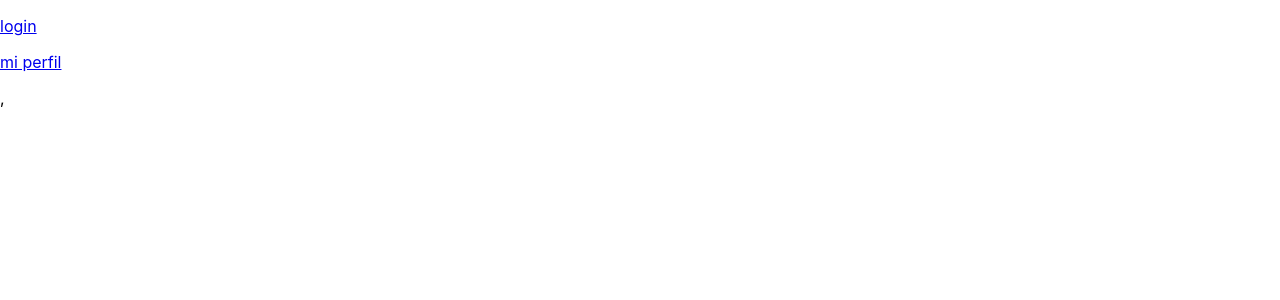
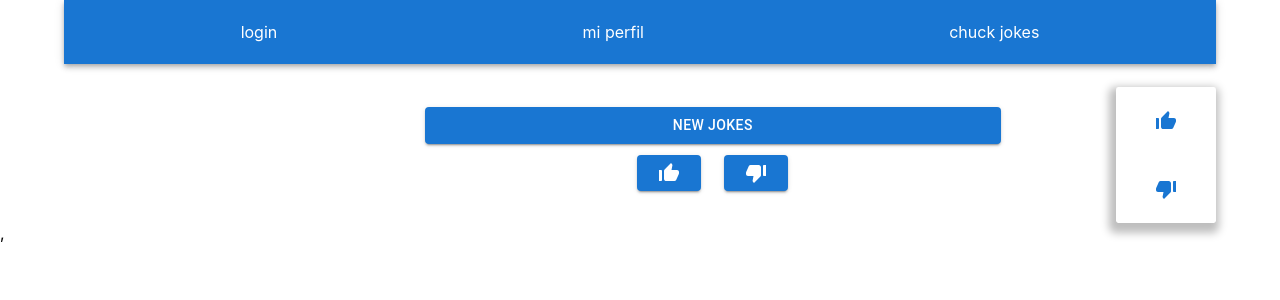
Before and after one commit to LucGarGon/openBootCamp-react-ex7, a React (Create React App) app: page /chuckjokes in a window 1280 px wide. Before the commit this address had no page. Shown: the top 300 px of the page. Built offline with nearby package versions, Linux system fonts and the light colour scheme.

Commit message:
[estilos] preparación estilos

```diff
--- a/package.json
+++ b/package.json
@@ -3,6 +3,10 @@
   "version": "0.1.0",
   "private": true,
   "dependencies": {
+    "@emotion/react": "^11.9.0",
+    "@emotion/styled": "^11.8.1",
+    "@mui/icons-material": "^5.8.2",
+    "@mui/material": "^5.8.2",
     "@testing-library/jest-dom": "^5.16.4",
     "@testing-library/react": "^13.1.1",
     "@testing-library/user-event": "^13.5.0",
--- /dev/null
+++ b/src/components/buttons-actions/button-actions.css
@@ -0,0 +1,11 @@
+.buttons-container {
+ width: 50%;
+ display: flex;
+ justify-content: center;
+ flex-direction: column;
+}
+.buttons-container_child{
+    display: flex;
+    flex-direction: row;
+    justify-content: center;
+}
--- /dev/null
+++ b/src/components/buttons-actions/buttons-actions.jsx
@@ -0,0 +1,24 @@
+import { Button } from '@mui/material';
+import React from 'react';
+import ThumbUpIcon from '@mui/icons-material/ThumbUpAlt';
+import ThumbDownAltIcon from '@mui/icons-material/ThumbDownAlt';
+import './button-actions.css';
+
+const stylesButtons = {
+  margin: '2%',
+};
+const principalButton = {
+  width: '100%',
+  display: 'block',
+};
+export default function ButtonsActions() {
+  return (
+    <div className="buttons-container">
+      <Button style={principalButton} variant="contained">new jokes</Button>
+      <div className="buttons-container_child">
+        <Button style={stylesButtons} variant="contained"><ThumbUpIcon /></Button>
+        <Button style={stylesButtons} variant="contained"><ThumbDownAltIcon /></Button>
+      </div>
+    </div>
+  );
+}
--- /dev/null
+++ b/src/components/container-puntuation/container-puntuacion.style.css
@@ -0,0 +1,15 @@
+.container_puntuation{
+    min-width: 100px;
+    min-height: 100px;
+    background-color: white;
+    box-shadow: -2px 5px 8px 5px rgba(0,0,0,0.26);    ;
+    border-radius: 2%;
+    display: flex;
+    justify-content: center;
+    align-items: center;
+    flex-direction: column;
+    margin-left: 10%;
+}
+.container_puntuation > p {
+    color: blue
+}
--- /dev/null
+++ b/src/components/container-puntuation/container-puntuation.jsx
@@ -0,0 +1,22 @@
+import React from 'react';
+import { Button } from '@mui/material';
+import './container-puntuacion.style.css';
+import ThumbUpIcon from '@mui/icons-material/ThumbUpAlt';
+import ThumbDownAltIcon from '@mui/icons-material/ThumbDownAlt';
+
+export default function ContainerPuntuation() {
+  return (
+    <div className="container_puntuation">
+      <p>
+        <Button>
+          <ThumbUpIcon />
+        </Button>
+      </p>
+      <p>
+        <Button>
+          <ThumbDownAltIcon />
+        </Button>
+      </p>
+    </div>
+  );
+}
--- /dev/null
+++ b/src/pages/chuck-jokes/chuck-jokes.jsx
@@ -0,0 +1,13 @@
+import React from 'react';
+import ButtonsActions from '../../components/buttons-actions/buttons-actions';
+import ContainerPuntuation from '../../components/container-puntuation/container-puntuation';
+import './chuck-jokes.styles.css';
+
+export default function ChuckJokes() {
+  return (
+    <div className="container_jokes">
+      <ButtonsActions />
+      <ContainerPuntuation />
+    </div>
+  );
+}
--- /dev/null
+++ b/src/pages/chuck-jokes/chuck-jokes.styles.css
@@ -0,0 +1,8 @@
+.container_jokes{
+    display: flex;
+    width: 100%;
+    justify-content: flex-end;
+}
+.container_puntuation-father{
+    margin-left: auto;
+}
--- /dev/null
+++ b/src/pages/home/homePageStyles.css
@@ -0,0 +1,4 @@
+a {
+    color: white;
+    text-decoration: none;
+}
--- a/src/pages/home/homepage-router.jsx
+++ b/src/pages/home/homepage-router.jsx
@@ -4,6 +4,7 @@ import {
   Route, Routes,
 } from 'react-router-dom';
 import AuthRouth from '../../routes/auth-routh';
+import ChuckJokes from '../chuck-jokes/chuck-jokes';
 import Loginpage from '../login/loginpage';
 import Perfil from '../perfil/perfil';
 
@@ -22,6 +23,10 @@ export default function HomepageRouter() {
         element={<Loginpage />}
       />
       <Route
+        path="/chuckjokes"
+        element={<ChuckJokes />}
+      />
+      <Route
         path="/perfil"
         element={(
           <AuthRouth>
--- a/src/pages/home/homepage.jsx
+++ b/src/pages/home/homepage.jsx
@@ -1,13 +1,36 @@
+import AppBar from '@mui/material/AppBar';
+import Container from '@mui/material/Container';
+import Toolbar from '@mui/material/Toolbar';
 import React from 'react';
 import { Link } from 'react-router-dom';
 import HomepageRouter from './homepage-router';
+import './homePageStyles.css';
 
+const styleContainer = {
+  display: 'flex',
+  justifyContent: 'center',
+  flexDirection: 'column',
+  alignItems: 'center',
+};
+const styleTool = {
+  display: 'flex',
+  justifyContent: 'space-around',
+};
+const styleBar = {
+  marginBottom: '2%',
+};
 export default function Homepage() {
   return (
-    <>
-      <p><Link to="login">login</Link></p>
-      <p><Link to="perfil">mi perfil</Link></p>
+    <Container style={styleContainer}>
+      <AppBar position="static" style={styleBar}>
+        <Toolbar style={styleTool}>
+          <p><Link to="login">login</Link></p>
+          <p><Link to="perfil">mi perfil</Link></p>
+          <p><Link to="chuckjokes">chuck jokes</Link></p>
+        </Toolbar>
+      </AppBar>
       <HomepageRouter />
-    </>
+    </Container>
+
   );
 }
```
Also changed, not shown: 1 other file (tests, documents, lock files or other folders).
